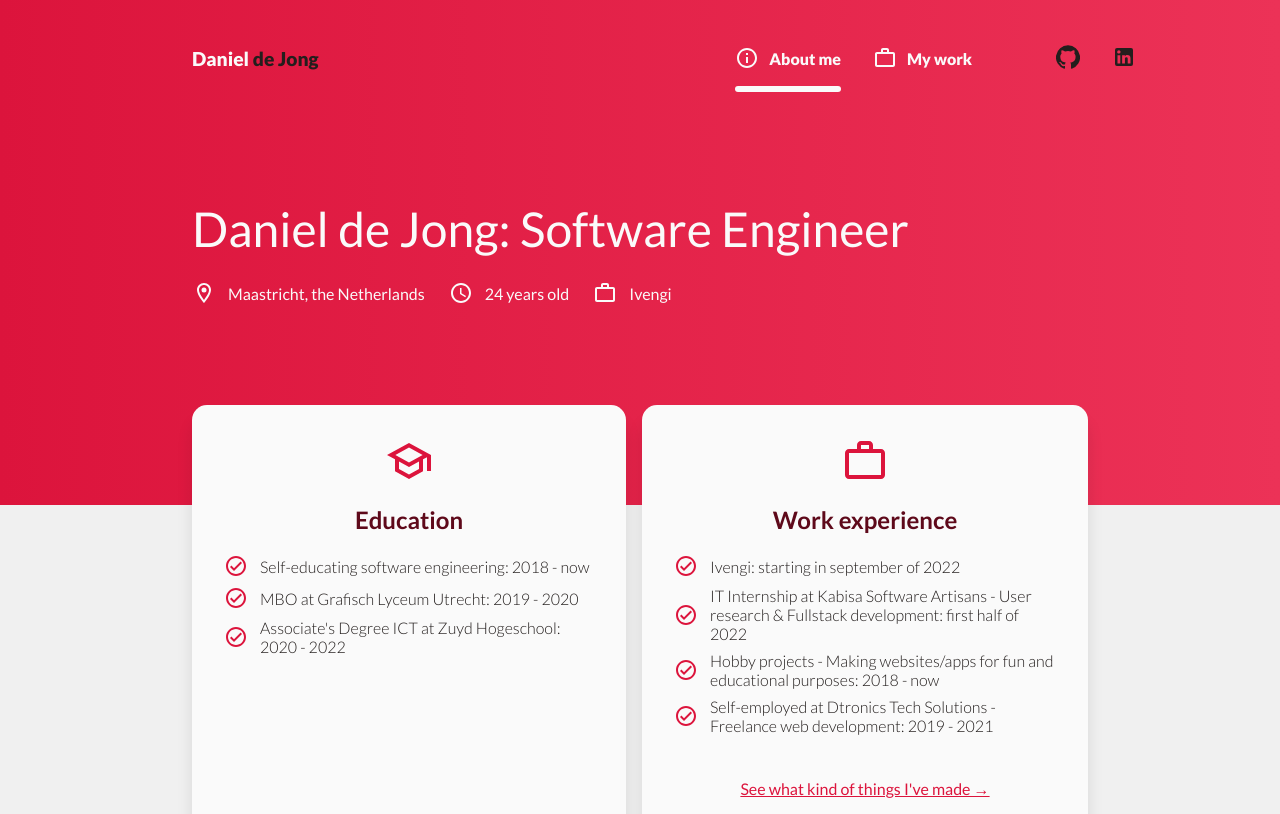
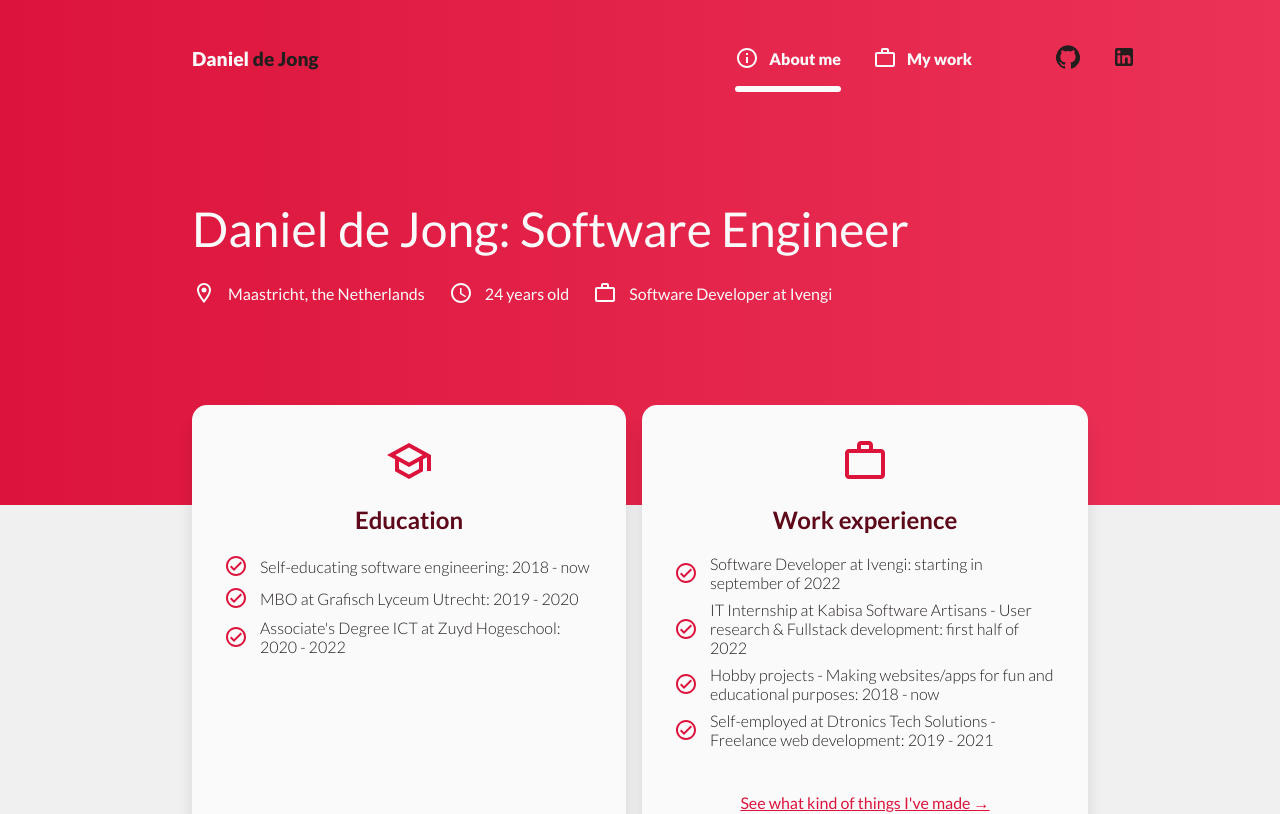
Before and after one commit to unexpectedtokens/portfolio_react, a React (Create React App) app: page /about in a window 1280 px wide. Shown: the top 814 px of the page. Built offline with nearby package versions, Linux system fonts and the light colour scheme.

Commit message:
further alterations made to occupation

```diff
--- a/src/Pages/About.js
+++ b/src/Pages/About.js
@@ -72,7 +72,7 @@ const About = ({ state, setActiveRoute }) => {
             </InfoContainer>
             <InfoContainer>
               <WorkOutlineOutlinedIcon />
-              <span>Ivengi</span>
+              <span>Software Developer at Ivengi</span>
             </InfoContainer>
           </InfoBar>
         </div>
@@ -100,7 +100,7 @@ const About = ({ state, setActiveRoute }) => {
             <h2>Work experience</h2>
             <ul>
               {[
-                "Ivengi: starting in september of 2022",
+                "Software Developer at Ivengi: starting in september of 2022",
                 "IT Internship at Kabisa Software Artisans - User research & Fullstack development: first half of 2022",
                 "Hobby projects - Making websites/apps for fun and educational purposes: 2018 - now",
                 "Self-employed at Dtronics Tech Solutions - Freelance web development: 2019 - 2021",
```
